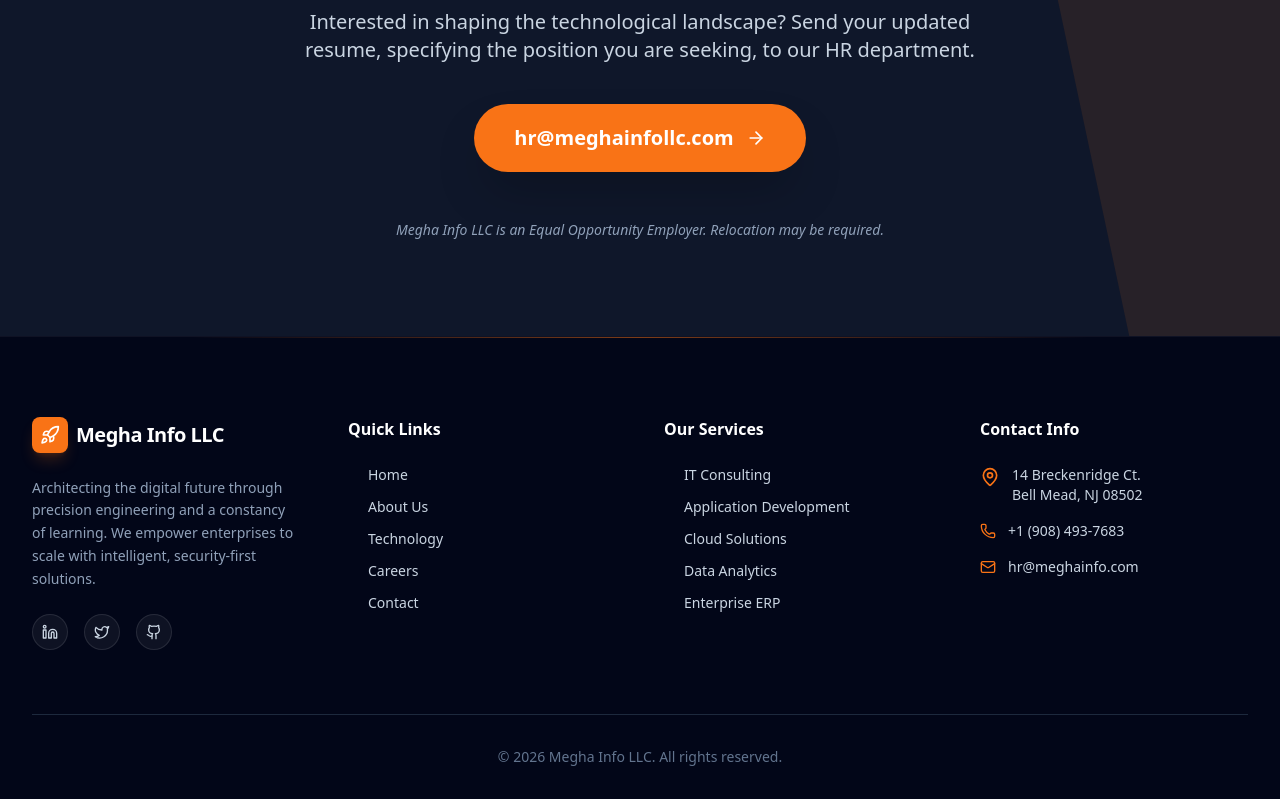
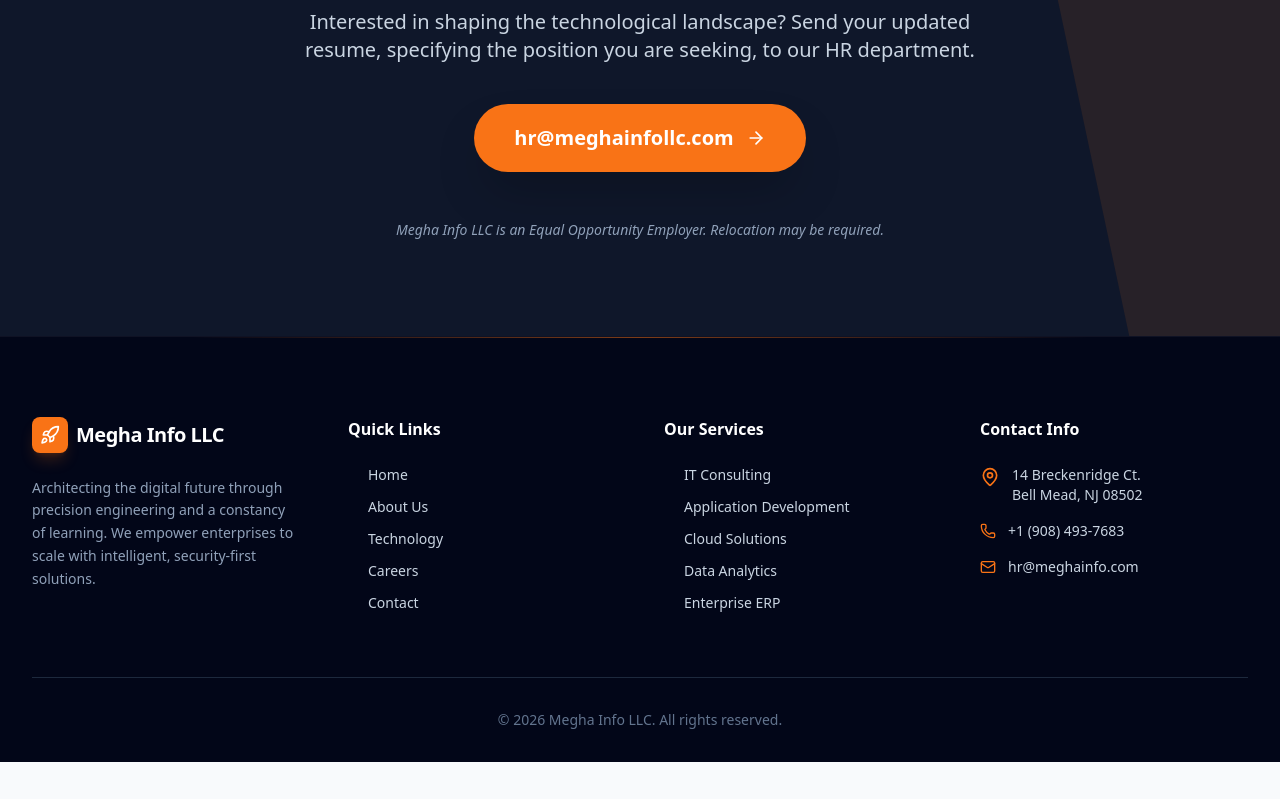
Before and after one commit to prasads6507/Megha-Info-LLC, a Next.js app: page /careers in a window 1280 px wide. Shown: the part 3222-4021 px from the top of the page. After the commit the page ends 3984 px from the top, so only its background shows below. Built offline with nearby package versions, Linux system fonts and the light colour scheme.

Commit message:
style: add orange hover to industry pills and remove social icons from footer

```diff
--- a/src/app/page.tsx
+++ b/src/app/page.tsx
@@ -442,9 +442,9 @@
                 whileInView={{ opacity: 1, scale: 1 }}
                 viewport={{ once: true }}
                 transition={{ duration: 0.4, delay: i * 0.08 }}
-                className="bg-white/10 backdrop-blur-xl border border-white/20 shadow-[0_8px_32px_0_rgba(255,255,255,0.05)] rounded-full px-6 py-3 text-slate-200 font-semibold text-sm hover:bg-white/20 hover:scale-105 hover:border-white/40 hover:text-white hover:shadow-[0_8px_32px_0_rgba(255,255,255,0.15)] transition-all duration-300 cursor-default"
+                className="bg-white/10 backdrop-blur-xl border border-white/20 shadow-[0_8px_32px_0_rgba(255,255,255,0.05)] rounded-full px-6 py-3 text-slate-200 font-semibold text-sm hover:bg-white/10 hover:scale-105 hover:border-accent hover:text-accent hover:shadow-[0_8px_32px_0_rgba(249,115,22,0.2)] transition-all duration-300 cursor-default group"
               >
-                <Globe className="w-4 h-4 inline mr-2 opacity-70" />
+                <Globe className="w-4 h-4 inline mr-2 opacity-70 group-hover:text-accent" />
                 {industry}
               </motion.div>
             ))}
--- a/src/components/layout/Footer.tsx
+++ b/src/components/layout/Footer.tsx
@@ -20,13 +20,6 @@
             <p className="text-sm leading-relaxed text-slate-400">
               Architecting the digital future through precision engineering and a constancy of learning. We empower enterprises to scale with intelligent, security-first solutions.
             </p>
-            <div className="flex space-x-4">
-              {[Linkedin, Twitter, Github].map((Icon, i) => (
-                <a key={i} href="#" className="w-9 h-9 rounded-full bg-white/5 border border-white/10 flex items-center justify-center hover:bg-accent hover:border-accent hover:text-white transition-all duration-300">
-                  <Icon className="w-4 h-4" />
-                </a>
-              ))}
-            </div>
           </div>
 
           {/* Column 2: Quick Links */}
```
